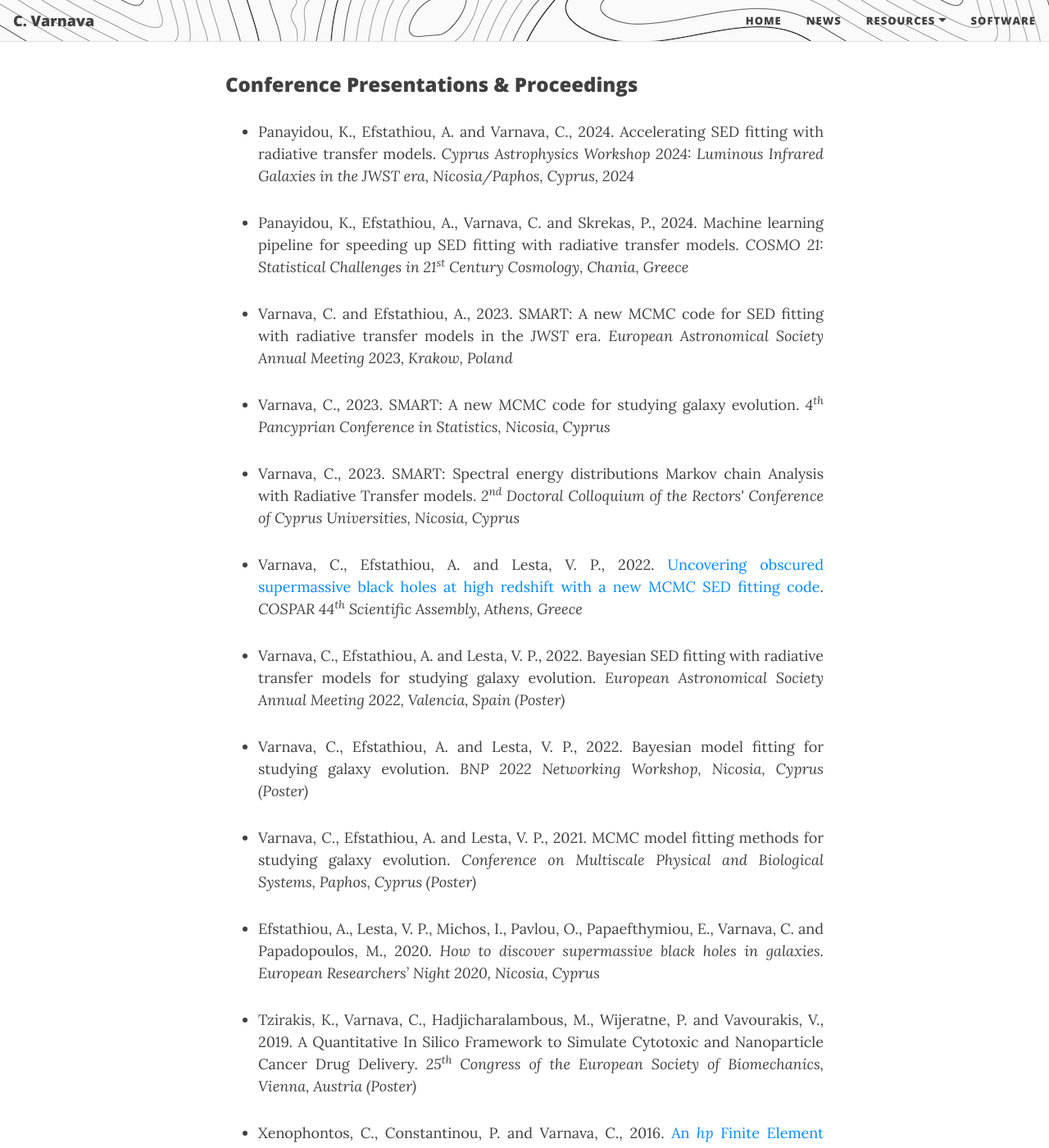
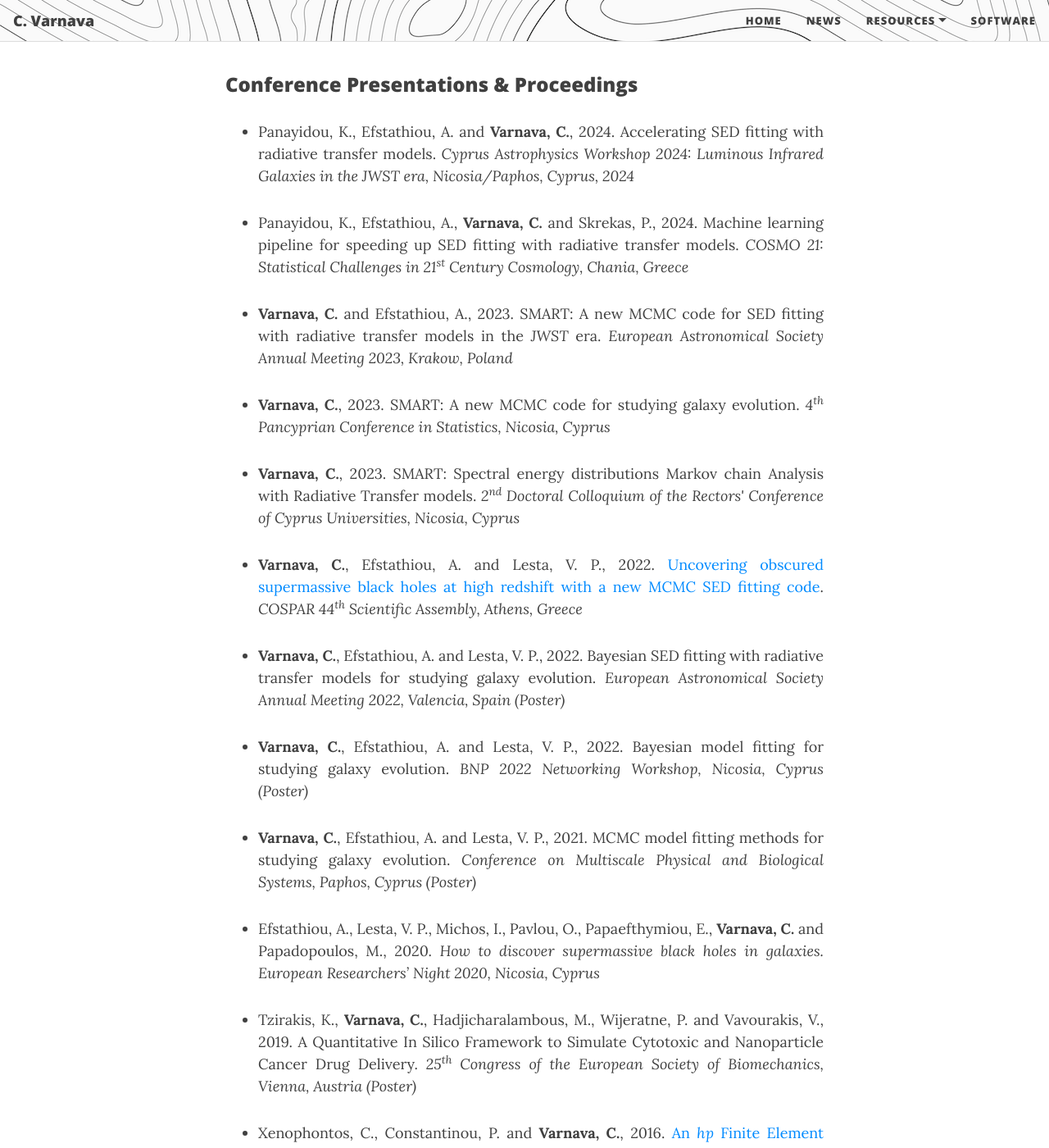
Before and after one commit to ch-var/ch-var.github.io, a Jekyll site: the page built from cv.html, in a window 1280 px wide and 1400 px high, scrolled down 4957 px. Shown: the whole window at 82% size. Built offline with Jekyll 4.4.1, drawn with Linux system fonts in a browser that asks for light colours; formulas are drawn with MathJax 3; some of the changed text lies outside the part shown.

Commit message:
Update cv.html

```diff
--- a/cv.html
+++ b/cv.html
@@ -99,7 +99,7 @@ Founding member of Women in Mathematical Sciences in Cyprus (WMSC)
 <p align='justify'>This article led to international press releases in <a href="https://phys.org/news/2024-10-astronomers-explore-properties-obscured-hyperluminous.html">Phys.org</a>, <a href="https://skycr.org/2024/10/21/exploran-las-propiedades-de-un-cuasar-hiperluminoso-oscurecido/">Skycr.org</a>, <a href="https://pcnews.ru/news/astronomy_obnaruzili_sverhmassivnuu_cernuu_dyru_v_centre_galaktiki_cos_87259-1530160.html#gsc.tab=0">Pcnews.ru</a>, <a href="https://paideia-news.com/panepistimio-frederick/2024/11/11/ereynitria-toy-eyropaikoy-panepistimioy-meleta-ena-protogono-yperfoteino-kbazar">Paideia-news.com</a> and <a href="https://www.cna.org.cy/press-release/article/7556971/anakoinosi-typoy-evropaiko-panepistimio-kyproy">Cna.org.cy</a></p>
 <li align='justify'><b>Varnava, C.</b> and Efstathiou, A., 2024. <a href="https://doi.org/10.1093/mnras/stae1141">SMART: Spectral energy distributions Markov chain Analysis with Radiative Transfer models</a>. <i>Monthly Notices of the Royal Astronomical Society</i>, 531(2), pp. 2304–2329</li>
 <p>
-<li align='justify'>Xenophontos, C., Constantinou, P. and Varnava, C., 2017. <a href="https://doi.org/10.1007/978-3-319-65870-4_49">An <i>hp</i> Finite Element Method for Fourth Order Singularly Perturbed Problems</a>. <i>Lecture Notes in Computational Science and Engineering</i>, 119, pp. 681–692</li>
+<li align='justify'>Xenophontos, C., Constantinou, P. and <b>Varnava, C.</b>, 2017. <a href="https://doi.org/10.1007/978-3-319-65870-4_49">An <i>hp</i> Finite Element Method for Fourth Order Singularly Perturbed Problems</a>. <i>Lecture Notes in Computational Science and Engineering</i>, 119, pp. 681–692</li>
 <p>
 <li align='justify'>Constantinou, P., <b>Varnava, C.</b> and Xenophontos, C., 2016. <a href="https://doi.org/10.1007/s11075-016-0108-9">An <i>hp</i> finite element method for 4<sup>th</sup> order singularly perturbed problems</a>. <i>Numerical Algorithms</i>, 73(2), pp. 567–590</li>
 </ul>
@@ -123,9 +123,9 @@ Founding member of Women in Mathematical Sciences in Cyprus (WMSC)
 <ul>
 <li align='justify'><b>Varnava, C.</b>, Efstathiou, A., Farrah, D. and Rigopoulou, D. Constraints on the active galactic nucleus and starburst activity of local ultraluminous infrared galaxies from a broad range of torus models, submitted</li>
 <p>
-<li align='justify'>Efstathiou, A., Lonsdale, C. J., Varnava, C. et al. Active galactic nucleus and starburst activity in heavily obscured WISE quasars at redshifts \(z\)~0.3–3, in preparation</li>
+<li align='justify'>Efstathiou, A., Lonsdale, C. J., <b>Varnava, C.</b> et al. Active galactic nucleus and starburst activity in heavily obscured WISE quasars at redshifts \(z\)~0.3–3, in preparation</li>
 <p>
-<li align='justify'>Sykopetritou, I., Varnava, C. and Xenophontos, C. <i>hp</i> Finite Element Methods for singularly perturbed 4<sup>th</sup> order boundary value problems with two small parameters, in preparation</li>
+<li align='justify'>Sykopetritou, I., <b>Varnava, C.</b> and Xenophontos, C. <i>hp</i> Finite Element Methods for singularly perturbed 4<sup>th</sup> order boundary value problems with two small parameters, in preparation</li>
 </ul>
 <br>
 <h3>Invited Talks</h3>
@@ -141,33 +141,33 @@ Founding member of Women in Mathematical Sciences in Cyprus (WMSC)
 <h3>Conference Presentations & Proceedings</h3>
 <p>
 <ul>
-<li align='justify'>Panayidou, K., Efstathiou, A. and Varnava, C., 2024. Accelerating SED fitting with radiative transfer models. <i>Cyprus Astrophysics Workshop 2024: Luminous Infrared Galaxies in the <i>JWST</i> era, Nicosia/Paphos, Cyprus, 2024</i></li>
+<li align='justify'>Panayidou, K., Efstathiou, A. and <b>Varnava, C.</b>, 2024. Accelerating SED fitting with radiative transfer models. <i>Cyprus Astrophysics Workshop 2024: Luminous Infrared Galaxies in the <i>JWST</i> era, Nicosia/Paphos, Cyprus, 2024</i></li>
 <p>
-<li align='justify'>Panayidou, K., Efstathiou, A., Varnava, C. and Skrekas, P., 2024. Machine learning pipeline for speeding up SED fitting with radiative transfer models. <i>COSMO 21: Statistical Challenges in 21<sup>st</sup> Century Cosmology, Chania, Greece</i></li>
+<li align='justify'>Panayidou, K., Efstathiou, A., <b>Varnava, C.</b> and Skrekas, P., 2024. Machine learning pipeline for speeding up SED fitting with radiative transfer models. <i>COSMO 21: Statistical Challenges in 21<sup>st</sup> Century Cosmology, Chania, Greece</i></li>
 <p>
-<li align='justify'>Varnava, C. and Efstathiou, A., 2023. SMART: A new MCMC code for SED fitting with radiative transfer models in the <i>JWST</i> era. <i>European Astronomical Society Annual Meeting 2023, Krakow, Poland</i></li>
+<li align='justify'><b>Varnava, C.</b> and Efstathiou, A., 2023. SMART: A new MCMC code for SED fitting with radiative transfer models in the <i>JWST</i> era. <i>European Astronomical Society Annual Meeting 2023, Krakow, Poland</i></li>
 <p>
-<li align='justify'>Varnava, C., 2023. SMART: A new MCMC code for studying galaxy evolution. <i>4<sup>th</sup> Pancyprian Conference in Statistics, Nicosia, Cyprus</i></li>
+<li align='justify'><b>Varnava, C.</b>, 2023. SMART: A new MCMC code for studying galaxy evolution. <i>4<sup>th</sup> Pancyprian Conference in Statistics, Nicosia, Cyprus</i></li>
 <p>
-<li align='justify'>Varnava, C., 2023. SMART: Spectral energy distributions Markov chain Analysis with Radiative Transfer models. <i>2<sup>nd</sup> Doctoral Colloquium of the Rectors' Conference of Cyprus Universities, Nicosia, Cyprus</i></li>
+<li align='justify'><b>Varnava, C.</b>, 2023. SMART: Spectral energy distributions Markov chain Analysis with Radiative Transfer models. <i>2<sup>nd</sup> Doctoral Colloquium of the Rectors' Conference of Cyprus Universities, Nicosia, Cyprus</i></li>
 <p>
-<li align='justify'>Varnava, C., Efstathiou, A. and Lesta, V. P., 2022. <a href="https://www.youtube.com/watch?v=DEHolT-5a6Q&t=93s">Uncovering obscured supermassive black holes at high redshift with a new MCMC SED fitting code</a>. <i>COSPAR 44<sup>th</sup> Scientific Assembly, Athens, Greece</i></li>
+<li align='justify'><b>Varnava, C.</b>, Efstathiou, A. and Lesta, V. P., 2022. <a href="https://www.youtube.com/watch?v=DEHolT-5a6Q&t=93s">Uncovering obscured supermassive black holes at high redshift with a new MCMC SED fitting code</a>. <i>COSPAR 44<sup>th</sup> Scientific Assembly, Athens, Greece</i></li>
 <p>
-<li align='justify'>Varnava, C., Efstathiou, A. and Lesta, V. P., 2022. Bayesian SED fitting with radiative transfer models for studying galaxy evolution. <i>European Astronomical Society Annual Meeting 2022, Valencia, Spain (Poster)</i></li>
+<li align='justify'><b>Varnava, C.</b>, Efstathiou, A. and Lesta, V. P., 2022. Bayesian SED fitting with radiative transfer models for studying galaxy evolution. <i>European Astronomical Society Annual Meeting 2022, Valencia, Spain (Poster)</i></li>
 <p>
-<li align='justify'>Varnava, C., Efstathiou, A. and Lesta, V. P., 2022. Bayesian model fitting for studying galaxy evolution. <i>BNP 2022 Networking Workshop, Nicosia, Cyprus (Poster)</i></li>
+<li align='justify'><b>Varnava, C.</b>, Efstathiou, A. and Lesta, V. P., 2022. Bayesian model fitting for studying galaxy evolution. <i>BNP 2022 Networking Workshop, Nicosia, Cyprus (Poster)</i></li>
 <p>
-<li align='justify'>Varnava, C., Efstathiou, A. and Lesta, V. P., 2021. MCMC model fitting methods for studying galaxy evolution. <i>Conference on Multiscale Physical and Biological Systems, Paphos, Cyprus (Poster)</i></li>
+<li align='justify'><b>Varnava, C.</b>, Efstathiou, A. and Lesta, V. P., 2021. MCMC model fitting methods for studying galaxy evolution. <i>Conference on Multiscale Physical and Biological Systems, Paphos, Cyprus (Poster)</i></li>
 <p>
-<li align='justify'>Efstathiou, A., Lesta, V. P., Michos, I., Pavlou, O., Papaefthymiou, E., Varnava, C. and Papadopoulos, M., 2020. <i>How to discover supermassive black holes in galaxies. European Researchers’ Night 2020, Nicosia, Cyprus</i></li>
+<li align='justify'>Efstathiou, A., Lesta, V. P., Michos, I., Pavlou, O., Papaefthymiou, E., <b>Varnava, C.</b> and Papadopoulos, M., 2020. <i>How to discover supermassive black holes in galaxies. European Researchers’ Night 2020, Nicosia, Cyprus</i></li>
 <p>
-<li align='justify'>Tzirakis, K., Varnava, C., Hadjicharalambous, M., Wijeratne, P. and Vavourakis, V., 2019. A Quantitative In Silico Framework to Simulate Cytotoxic and Nanoparticle Cancer Drug Delivery. <i>25<sup>th</sup> Congress of the European Society of Biomechanics, Vienna, Austria (Poster)</i></li>
+<li align='justify'>Tzirakis, K., <b>Varnava, C.</b>, Hadjicharalambous, M., Wijeratne, P. and Vavourakis, V., 2019. A Quantitative In Silico Framework to Simulate Cytotoxic and Nanoparticle Cancer Drug Delivery. <i>25<sup>th</sup> Congress of the European Society of Biomechanics, Vienna, Austria (Poster)</i></li>
 <p>
-<li align='justify'>Xenophontos, C., Constantinou, P. and Varnava, C., 2016. <a href="https://doi.org/10.1007/978-3-319-65870-4_49">An <i>hp</i> Finite Element Method for Fourth Order Singularly Perturbed Problems</a>. <i>ICOSAHOM 2016, Rio de Janeiro, Brazil</i></li>
+<li align='justify'>Xenophontos, C., Constantinou, P. and <b>Varnava, C.</b>, 2016. <a href="https://doi.org/10.1007/978-3-319-65870-4_49">An <i>hp</i> Finite Element Method for Fourth Order Singularly Perturbed Problems</a>. <i>ICOSAHOM 2016, Rio de Janeiro, Brazil</i></li>
 <p>
-<li align='justify'>Xenophontos, C., Constantinou, P. and Varnava, C., 2016. Robust exponential convergence of <i>hp</i> finite element method for 4<sup>th</sup> order singularly perturbed problems. <i>13<sup>th</sup> Annual Workshop on Numerical Methods for Problems with Layer Phenomena, Moscow State University, Russia</i></li>
+<li align='justify'>Xenophontos, C., Constantinou, P. and <b>Varnava, C.</b>, 2016. Robust exponential convergence of <i>hp</i> finite element method for 4<sup>th</sup> order singularly perturbed problems. <i>13<sup>th</sup> Annual Workshop on Numerical Methods for Problems with Layer Phenomena, Moscow State University, Russia</i></li>
 <p>
-<li align='justify'>Xenophontos, C., Constantinou, P. and Varnava, C., 2015. An <i>hp</i> finite element method for 4<sup>th</sup> order singularly perturbed problems. <i>12<sup>th</sup> Annual Workshop on Numerical Methods for Problems with Layer Phenomena, TU Dresden, Germany</i></li>
+<li align='justify'>Xenophontos, C., Constantinou, P. and <b>Varnava, C.</b>, 2015. An <i>hp</i> finite element method for 4<sup>th</sup> order singularly perturbed problems. <i>12<sup>th</sup> Annual Workshop on Numerical Methods for Problems with Layer Phenomena, TU Dresden, Germany</i></li>
 </ul>
 <br>
 <h3>Further Skills</h3>
```
